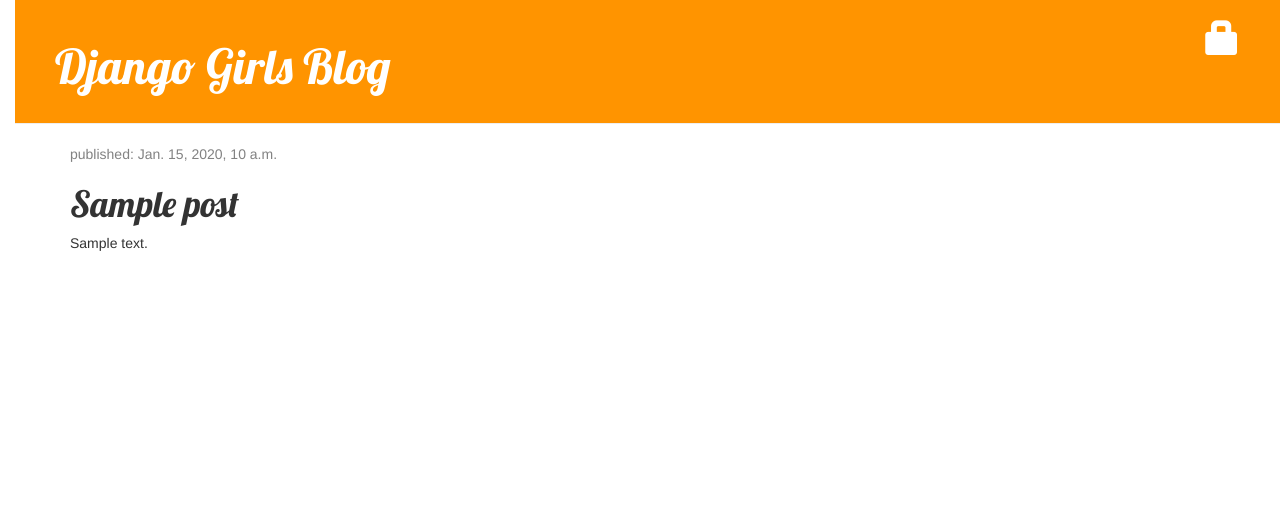
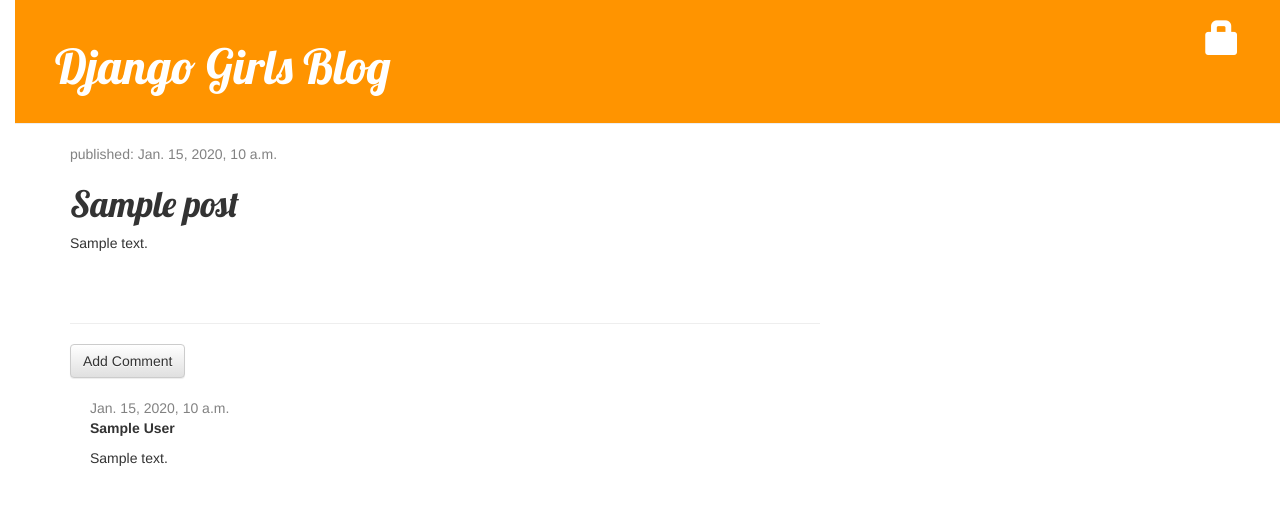
Before and after one commit to robbinwoo/first-blog-of-robbinwoo, a Django app: page /post/1/ in a window 1280 px wide. Shown: the top 505 px of the page. Run offline with Django 3.2, Linux system fonts and the light colour scheme; tables that the repository leaves empty hold one stand-in row (values such as "Sample post"); some libraries are stand-ins or nearby versions.

Commit message:
Add comments on post

```diff
--- a/blog/admin.py
+++ b/blog/admin.py
@@ -1,5 +1,6 @@
 from django.contrib import admin
-from .models import Post
+from .models import Post,Comment
 
 # Register your models here.
 admin.site.register(Post)
+admin.site.register(Comment)
--- a/blog/models.py
+++ b/blog/models.py
@@ -20,3 +20,17 @@
 
     def __str__(self):
         return self.title
+
+class Comment(models.Model):
+    post = models.ForeignKey('blog.Post',related_name='comments')
+    author = models.CharField(max_length=200)
+    text = models.TextField()
+    created_date = models.DateTimeField(default=timezone.now)
+    approved_comment = models.BooleanField(default=False)
+
+    def approve(self):
+        self.approved_comment = True
+        self.save()
+
+    def __str__(self):
+        return self.text
--- a/blog/static/css/blog.css
+++ b/blog/static/css/blog.css
@@ -53,3 +53,7 @@
 .post h1 a, .post h1 a:visited {
     color: #000000;
 }
+
+.comment {
+    margin: 20px 0px 20px 20px;
+}
--- a/blog/templates/blog/post_detail.html
+++ b/blog/templates/blog/post_detail.html
@@ -15,4 +15,15 @@
         <h1>{{ post.title }}</h1>
         <p>{{ post.text|linebreaks }}</p>
     </div>
+    <hr>
+    <a class="btn btn-default" href="{% url 'add_comment_to_post' pk=post.pk %}">Add Comment</a>
+    {% for comment in post.comments.all %}
+        <div class="comment">
+            <div class="date">{{ comment.created_date }}</div>
+            <strong>{{ comment.author }}</strong>
+            <p>{{ comment.text|linebreaks }}</p>
+        </div>
+    {% empty %}
+        <p>No comments here yet :(</p>
+    {% endfor %}
 {% endblock %}
--- a/blog/templates/blog/post_list.html
+++ b/blog/templates/blog/post_list.html
@@ -7,6 +7,7 @@
             </div>
             <h1><a href="{% url 'post_detail' pk=post.pk %}">{{ post.title }}</a></h1>
             <p>{{ post.text|linebreaks }}</p>
+            <a href="{% url 'post_detail' pk=post.pk %}">Comments: {{ post.comments.count }}</a>
         </div>
     {% endfor %}
 {% endblock %}
--- a/blog/urls.py
+++ b/blog/urls.py
@@ -10,4 +10,5 @@
     url(r'^drafts/$',views.post_draft_list,name='post_draft_list'),
     url(r'^post/(?P<pk>\d+)/publish/$',views.post_publish,name='post_publish'),
     url(r'^post/(?P<pk>\d+)/remove/$',views.post_remove,name='post_remove'),
+    url(r'^post/(?P<pk>\d+)/comment/$',views.add_comment_to_post,name='add_comment_to_post'),
 ]
--- a/blog/views.py
+++ b/blog/views.py
@@ -1,8 +1,8 @@
 from django.shortcuts import render,get_object_or_404,redirect
 from django.utils import timezone
 from django.contrib.auth.decorators import login_required
-from .models import Post
-from .forms import PostForm
+from .models import Post,Comment
+from .forms import PostForm,CommentForm
 
 # Create your views here.
 def post_list(request):
@@ -60,3 +60,16 @@
     post = get_object_or_404(Post,pk=pk)
     post.delete()
     return redirect('post_list')
+
+def add_comment_to_post(request,pk):
+    post = get_object_or_404(Post,pk=pk)
+    if request.method == "POST":
+        form = CommentForm(request.POST)
+        if form.is_valid():
+            comment = form.save(commit=False)
+            comment.post = post
+            comment.save()
+            return redirect('post_detail',pk=post.pk)
+    else:
+        form = CommentForm()
+    return render(request,'blog/add_comment_to_post.html',{'form':form})
```
Also changed, not shown: blog/forms.py (+7 -1 lines), blog/templates/blog/add_comment_to_post.html (added, +9 -0 lines), blog/migrations/0003_comment.py (added).
